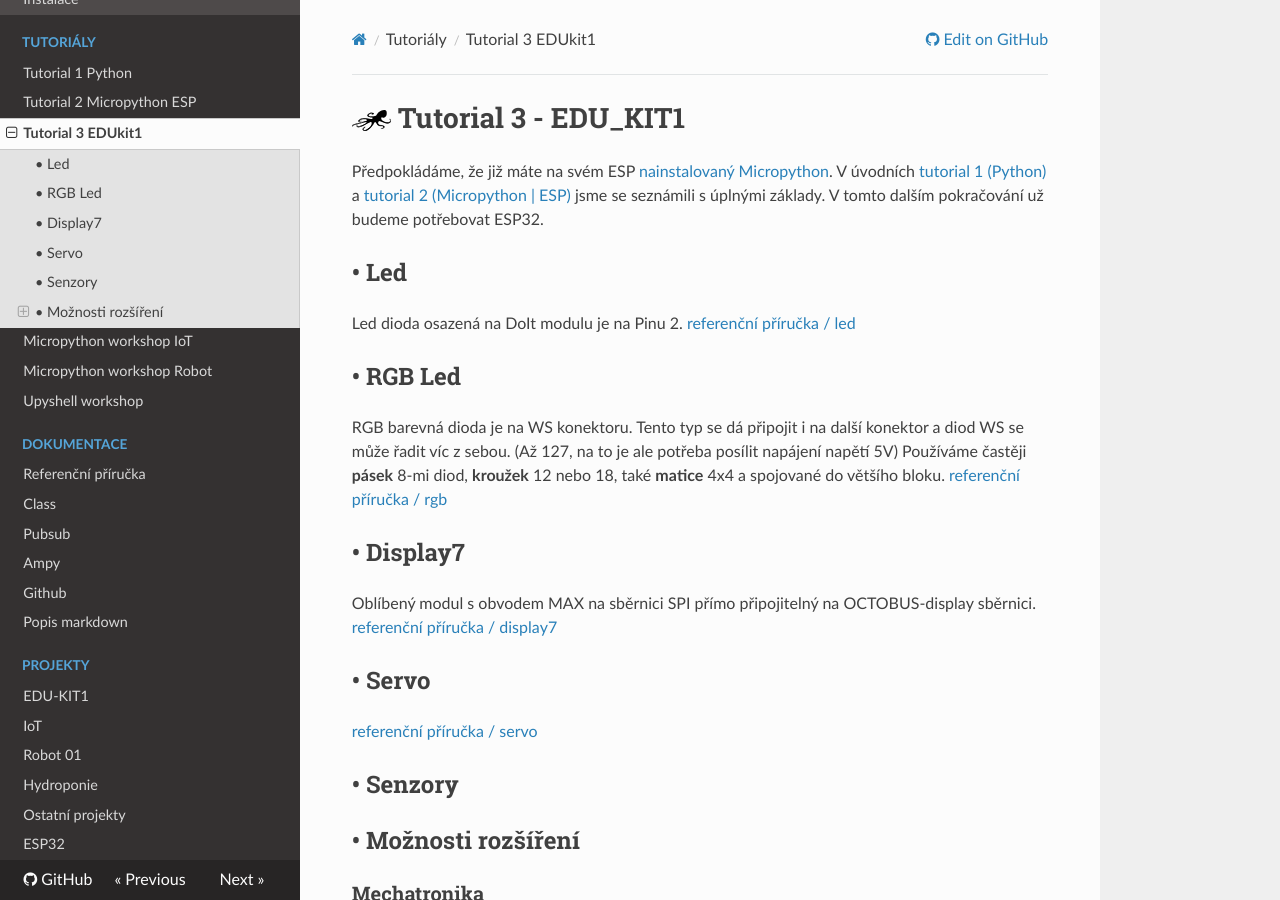
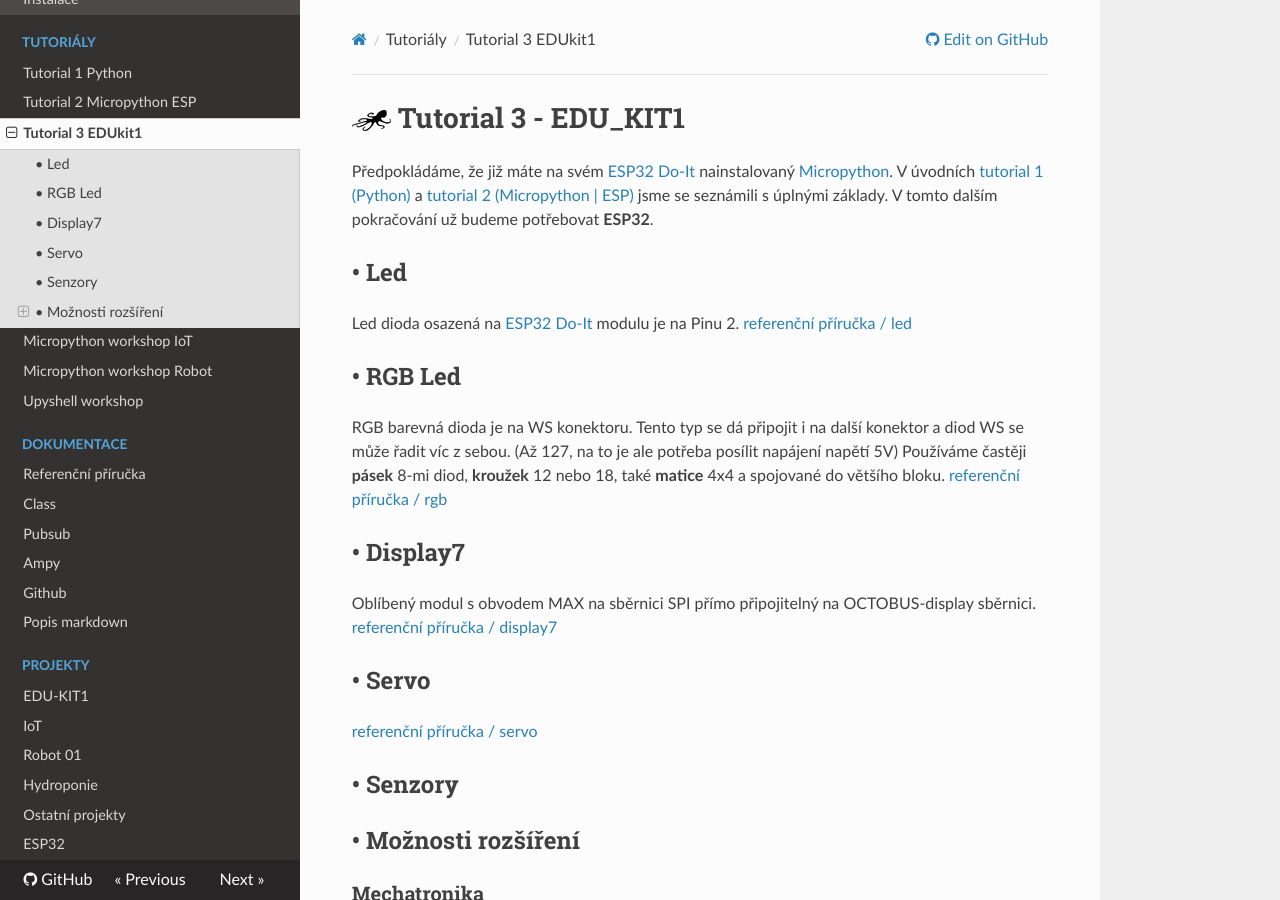
Before and after one commit to octopuslab-cz/docs_octopuslab_cz, an MkDocs documentation site: the page built from docs/tutorial3-edukit1.md, in a window 1280 px wide and 900 px high. Built offline with MkDocs 1.6.1, drawn with Linux system fonts in a browser that asks for light colours; nearby versions of some CDN libraries.

Commit message:
typo do-it

```diff
--- a/docs/tutorial3-edukit1.md
+++ b/docs/tutorial3-edukit1.md
@@ -1,10 +1,10 @@
 # ![logo](img/logo_small.png) Tutorial 3 - EDU_KIT1
 
-Předpokládáme, že již máte na svém ESP [nainstalovaný Micropython](/install). V úvodních [tutorial 1 (Python)](/tutorial1-python) a [tutorial 2 (Micropython | ESP)](/tutorial2-micropython-esp) jsme se seznámili s úplnými základy. V tomto dalším pokračování už budeme potřebovat ESP32.
+Předpokládáme, že již máte na svém [ESP32 Do-It](/esp32/#modul-esp32-doit-2x15) nainstalovaný [Micropython](/install). V úvodních [tutorial 1 (Python)](/tutorial1-python) a [tutorial 2 (Micropython | ESP)](/tutorial2-micropython-esp) jsme se seznámili s úplnými základy. V tomto dalším pokračování už budeme potřebovat **ESP32**.
 
 ## • Led
 
-Led dioda osazená na DoIt modulu je na Pinu 2.
+Led dioda osazená na [ESP32 Do-It](/esp32/#modul-esp32-doit-2x15) modulu je na Pinu 2.
 [referenční příručka / led](/basicdoc/#led)
 
 ## • RGB Led
```
